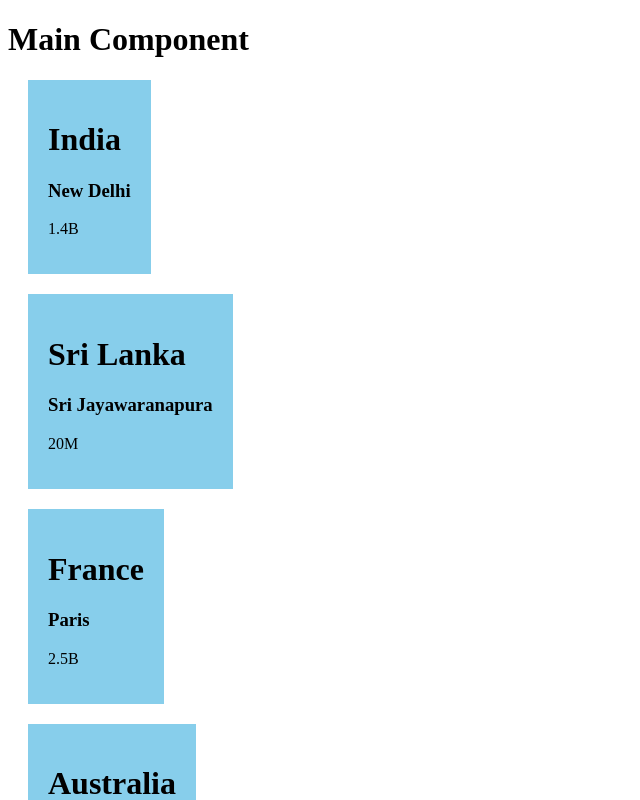
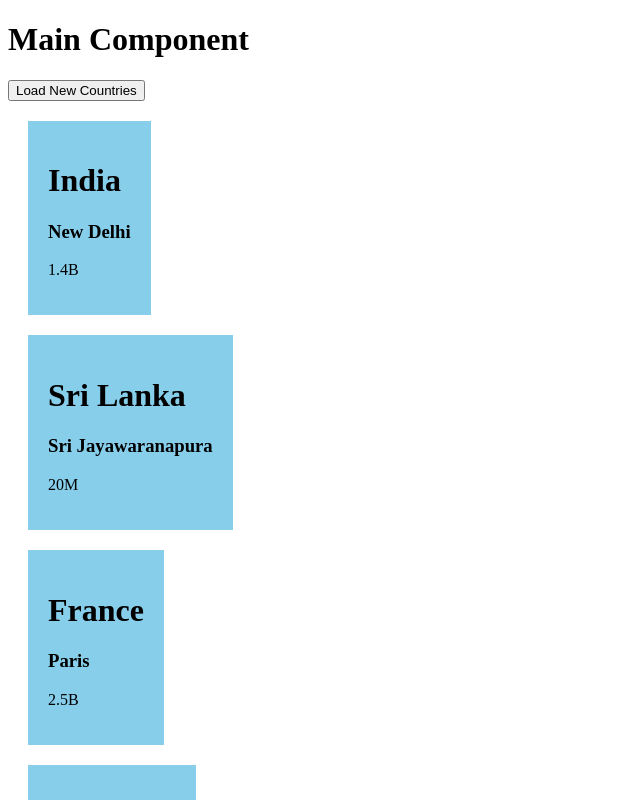
Before and after one commit to binura12/React-Practice, a React (Vite) app: page / in a window 1280 px wide. Shown: the top 800 px of the page, without its empty margins (0-640 px from the left). Built offline with nearby package versions, Linux system fonts and the light colour scheme.

Commit message:
change the state of the countries array

```diff
--- a/src/App.css
+++ b/src/App.css
@@ -7,6 +7,7 @@
   width: fit-content;
   margin: 10px;
 }
+
 .user {
   background-color: skyblue;
   margin: 20px;
@@ -20,3 +21,7 @@
   width: fit-content;
   padding: 20px;
 }
+
+.countryList{
+  display: inline-flex;
+}
--- a/src/App.jsx
+++ b/src/App.jsx
@@ -7,30 +7,40 @@ function App() {
 
   let [countries, setCountries] = useState(
     [
-      {name: "India", Capital: "New Delhi", population: "1.4B"},
-      {name: "Sri Lanka", Capital: "Sri Jayawaranapura", population: "20M"},
-      {name: "France", Capital: "Paris", population: "2.5B"},
-      {name: "Australia", Capital: "Canaberra", population: "67.5M"}
+      { name: "India", Capital: "New Delhi", population: "1.4B" },
+      { name: "Sri Lanka", Capital: "Sri Jayawaranapura", population: "20M" },
+      { name: "France", Capital: "Paris", population: "2.5B" },
+      { name: "Australia", Capital: "Canaberra", population: "67.5M" }
     ]
   )
+
+  function loadNewCountries() {
+    setCountries(
+      [
+        { name: "USA", Capital: "Washington D.C.", population: "331.7M" },
+        { name: "Canada", Capital: "Ottawa", population: "37.6M" },
+        { name: "Brazil", Capital: "Brasília", population: "212.5M" },
+        { name: "China", Capital: "Beijing", population: "1.4B" }
+      ]
+    )
+  }
 
   return (
     <div>
       <h1>Main Component</h1>
-      {/* <Product name="Iphone XR" price="71000/=" specs={{ram:"3GB",size:"19cm"}}/>
-      <Product name="Iphone 11" price="85000/=" specs={{ram:"3GB",size:"19cm"}}/>
-      <Product name="Iphone 14" price="285000" specs={{ram:"3GB",size:"19cm"}}/> */}
 
-      {/* mapping logic */}
+      <button onClick={loadNewCountries}>Load New Countries </button>
+
       {
-        countries.map((country)=>{
+        countries.map((country) => {
           return (
-            <Country name={country.name} Capital={country.Capital} population={country.population} key={country.name}/>
+            <Country name={country.name} Capital={country.Capital} population={country.population} key={country.name} />
           )
         })
       }
     </div>
   );
+
 }
 
 export default App;
--- a/src/Product.jsx
+++ b/src/Product.jsx
@@ -1,5 +1,5 @@
 function Product(props) {
-    let {name,price,specs} = props;
+    let { name, price, specs } = props;
 
     return (
         <div className="product">
```
